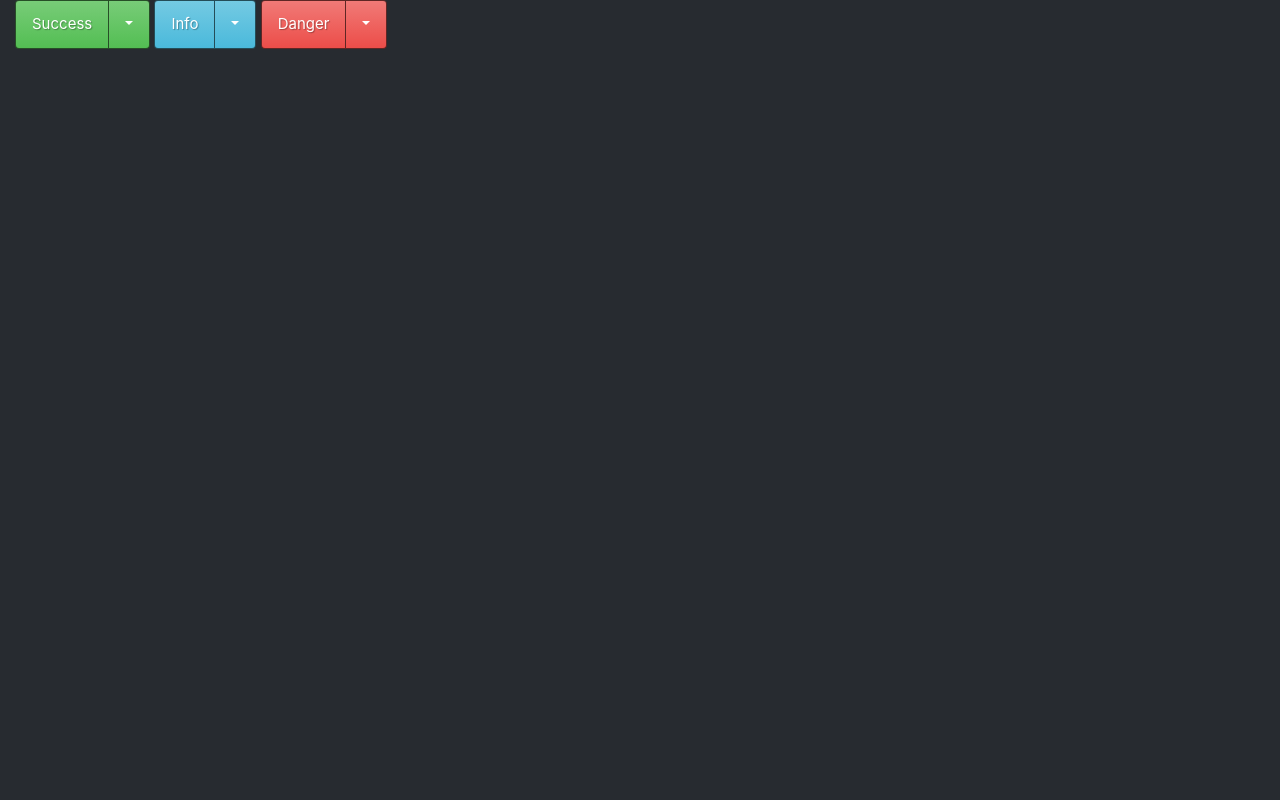
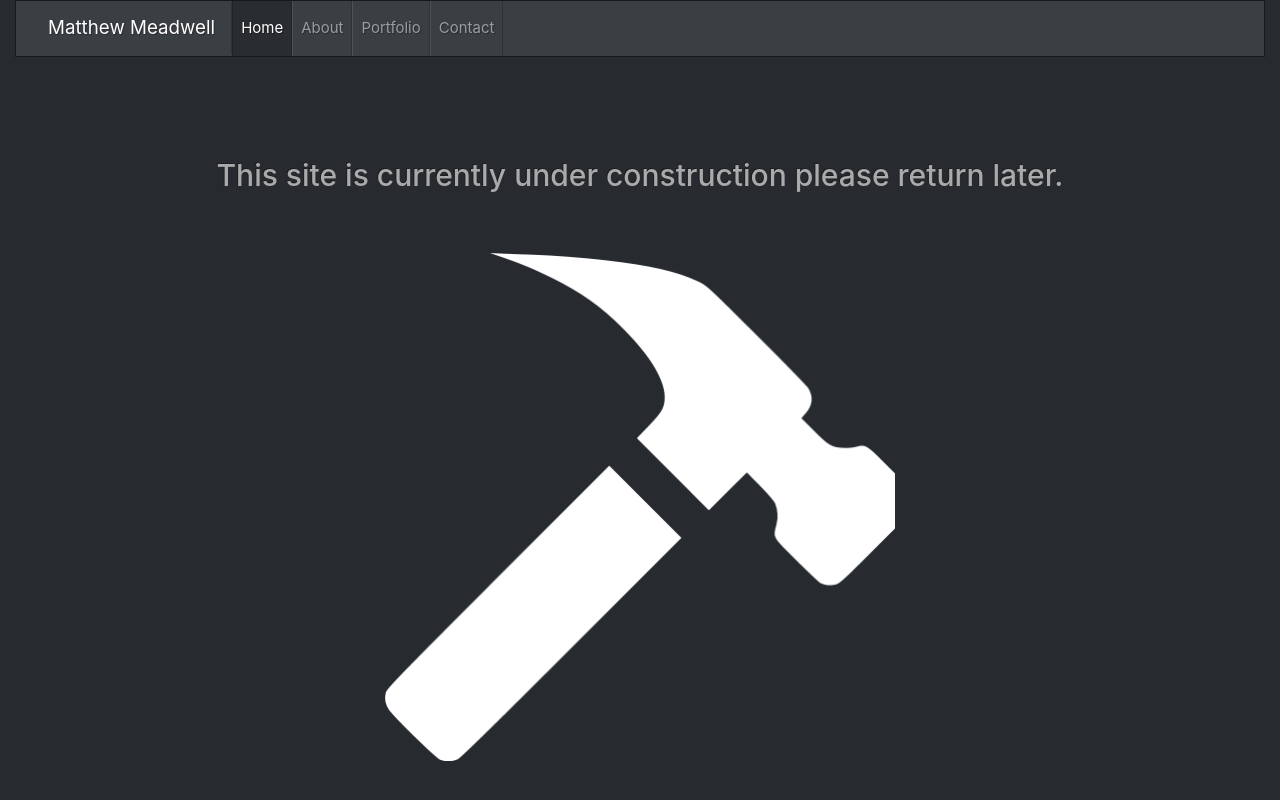
Before and after one commit to mmeadwell22/portfolio, a plain HTML site: page index.html in a window 1280 px wide. Drawn offline with nearby package versions, Linux system fonts and the light colour scheme.

Commit message:
construction

```diff
--- a/index.html
+++ b/index.html
@@ -5,42 +5,35 @@
     <link rel="stylesheet" href="css/custom.css">
 
 <body>
-    <div class="container-fluid">
+  <div id="mainPage" class="container-fluid col-12">
+    <nav class="navbar navbar-expand-lg navbar-dark bg-primary">
+      <a class="navbar-brand" href="#">Matthew Meadwell</a>
+      <button class="navbar-toggler" type="button" data-toggle="collapse" data-target="#navbarColor01" aria-controls="navbarColor01" aria-expanded="false" aria-label="Toggle navigation">
+        <span class="navbar-toggler-icon"></span>
+      </button>
 
-
-                  <div class="btn-group" role="group" aria-label="Button group with nested dropdown">
-                    <button type="button" class="btn btn-success">Success</button>
-                    <div class="btn-group" role="group">
-                      <button id="btnGroupDrop2" type="button" class="btn btn-success dropdown-toggle" data-toggle="dropdown" aria-haspopup="true" aria-expanded="false"></button>
-                      <div class="dropdown-menu" aria-labelledby="btnGroupDrop2">
-                        <a class="dropdown-item" href="#">Dropdown link</a>
-                        <a class="dropdown-item" href="#">Dropdown link</a>
-                      </div>
-                    </div>
-                  </div>
-
-                  <div class="btn-group" role="group" aria-label="Button group with nested dropdown">
-                    <button type="button" class="btn btn-info">Info</button>
-                    <div class="btn-group" role="group">
-                      <button id="btnGroupDrop3" type="button" class="btn btn-info dropdown-toggle" data-toggle="dropdown" aria-haspopup="true" aria-expanded="false"></button>
-                      <div class="dropdown-menu" aria-labelledby="btnGroupDrop3">
-                        <a class="dropdown-item" href="#">Dropdown link</a>
-                        <a class="dropdown-item" href="#">Dropdown link</a>
-                      </div>
-                    </div>
-                  </div>
-
-                  <div class="btn-group" role="group" aria-label="Button group with nested dropdown">
-                    <button type="button" class="btn btn-danger">Danger</button>
-                    <div class="btn-group" role="group">
-                      <button id="btnGroupDrop4" type="button" class="btn btn-danger dropdown-toggle" data-toggle="dropdown" aria-haspopup="true" aria-expanded="false"></button>
-                      <div class="dropdown-menu" aria-labelledby="btnGroupDrop4">
-                        <a class="dropdown-item" href="#">Dropdown link</a>
-                        <a class="dropdown-item" href="#">Dropdown link</a>
-                      </div>
-                    </div>
-                  </div>
-    </div>
+      <div class="collapse navbar-collapse" id="navbarColor01">
+        <ul class="navbar-nav mr-auto">
+          <li class="nav-item active">
+            <a class="nav-link" href="#">Home <span class="sr-only">(current)</span></a>
+          </li>
+          <li class="nav-item">
+            <a id="about" class="nav-link" onclick="scroll(this)">About</a>
+          </li>
+          <li class="nav-item">
+            <a class="nav-link" href="#">Portfolio</a>
+          </li>
+          <li class="nav-item">
+            <a class="nav-link" href="#">Contact</a>
+          </li>
+        </ul>
+      </div>
+    </nav>
+  </div>
+  <div id="middle" class="container-fluid col-12">
+    <h2 class="text-center" style="padding-top: 100px">This site is currently under construction please return later.</h2>
+    <img style="display: block; margin-left: auto; margin-right: auto; padding-top: 50px" src="hammer-512.png">
+  </div>
     <script src="scripts/testing.js"></script>
     <script src="https://code.jquery.com/jquery-3.2.1.slim.min.js" integrity="sha384-KJ3o2DKtIkvYIK3UENzmM7KCkRr/rE9/Qpg6aAZGJwFDMVNA/GpGFF93hXpG5KkN" crossorigin="anonymous"></script>
     <script src="https://cdnjs.cloudflare.com/ajax/libs/popper.js/1.12.9/umd/popper.min.js" integrity="sha384-ApNbgh9B+Y1QKtv3Rn7W3mgPxhU9K/ScQsAP7hUibX39j7fakFPskvXusvfa0b4Q" crossorigin="anonymous"></script>
```
Also changed, not shown: hammer-512.png (added).
